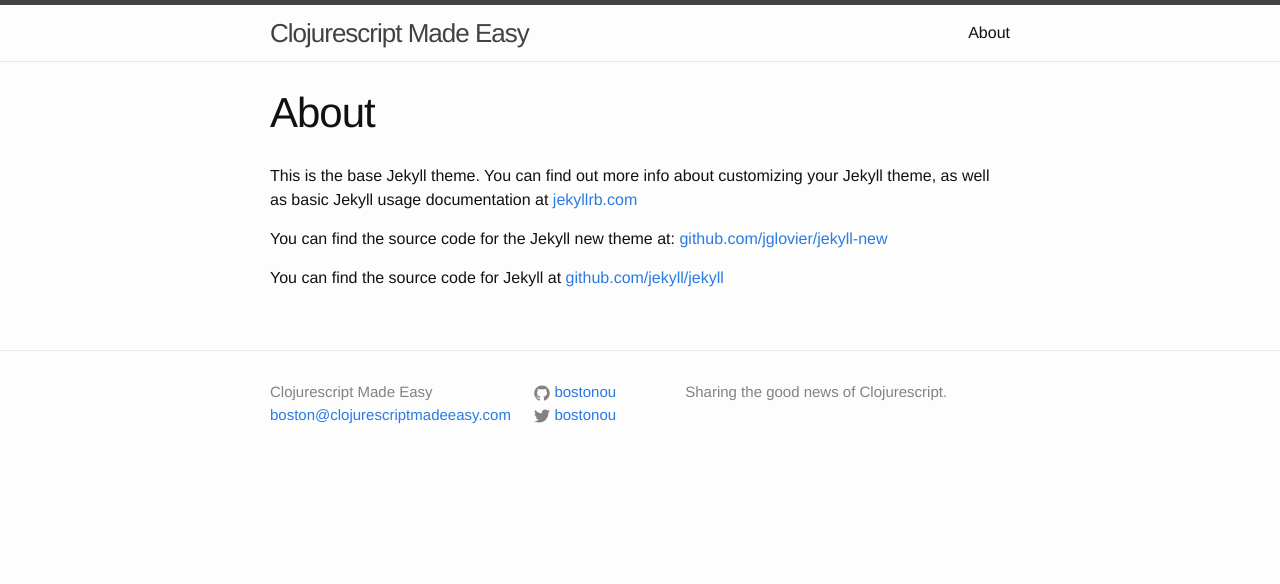
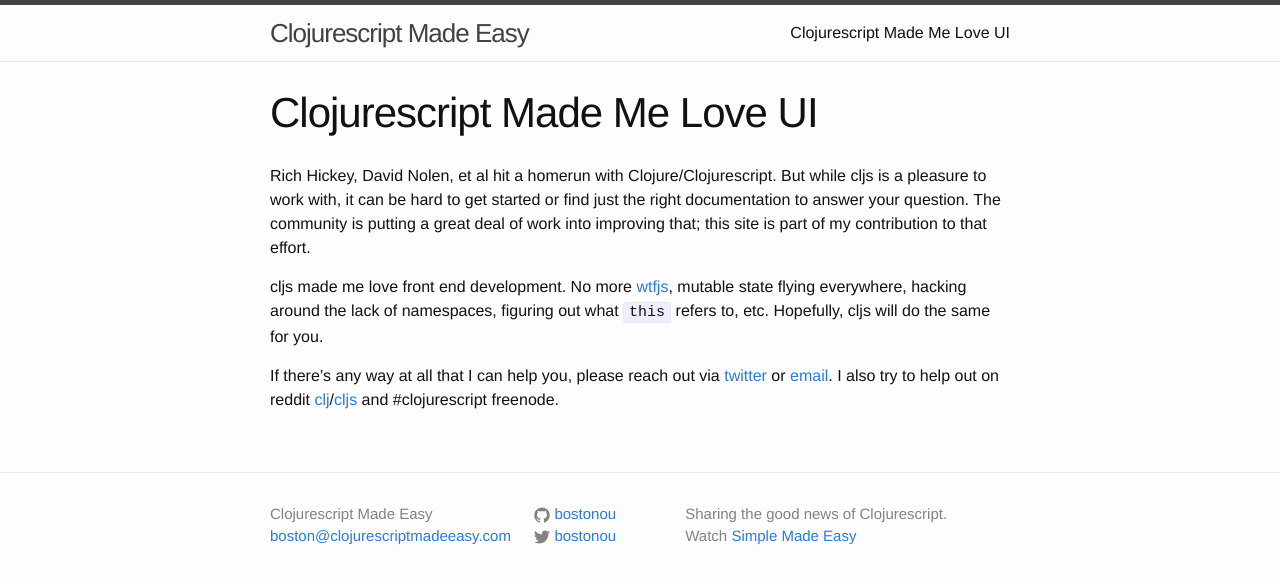
Before and after one commit to bostonou/bostonou.github.io, a Jekyll site: the page built from about.md, in a window 1280 px wide. Shown: the top 584 px of the page. Built offline with Jekyll 4.4.1, drawn with Linux system fonts in a browser that asks for light colours.

Commit message:
About, footer

```diff
--- a/_includes/footer.html
+++ b/_includes/footer.html
@@ -44,7 +44,8 @@
       </div>
 
       <div class="footer-col  footer-col-3">
-        <p class="text">{{ site.description }}</p>
+        <p class="text">{{ site.description }}<br />
+        Watch <a href="http://www.infoq.com/presentations/Simple-Made-Easy">Simple Made Easy</a></p>
       </div>
     </div>
 
--- a/about.md
+++ b/about.md
@@ -1,11 +1,17 @@
 ---
 layout: page
-title: About
+title: Clojurescript Made Me Love UI
 permalink: /about/
 ---
 
-This is the base Jekyll theme. You can find out more info about customizing your Jekyll theme, as well as basic Jekyll usage documentation at [jekyllrb.com](http://jekyllrb.com/)
+Rich Hickey, David Nolen, et al hit a homerun with Clojure/Clojurescript. But while cljs is a pleasure to work with, it can be hard to get started or find just the right documentation to answer your question. The community is putting a great deal of work into improving that; this site is part of my contribution to that effort.
 
-You can find the source code for the Jekyll new theme at: [github.com/jglovier/jekyll-new](https://github.com/jglovier/jekyll-new)
+cljs made me love front end development. No more [wtfjs][wtfjs], mutable state flying everywhere, hacking around the lack of namespaces, figuring out what `this` refers to, etc. Hopefully, cljs will do the same for you.
 
-You can find the source code for Jekyll at [github.com/jekyll/jekyll](https://github.com/jekyll/jekyll)
+If there's any way at all that I can help you, please reach out via [twitter][twitter] or [email][email]. I also try to help out on reddit [clj][clj]/[cljs][cljs] and #clojurescript freenode.
+
+[wtfjs]: http://wtfjs.com/
+[twitter]: https://twitter.com/bostonou/
+[email]: mailto:boston@clojurescriptmadeeasy.com
+[clj]: http://www.reddit.com/r/Clojure/
+[cljs]: http://www.reddit.com/r/Clojurescript/
```
Also changed, not shown: _config.yml (line endings or trailing spaces).
